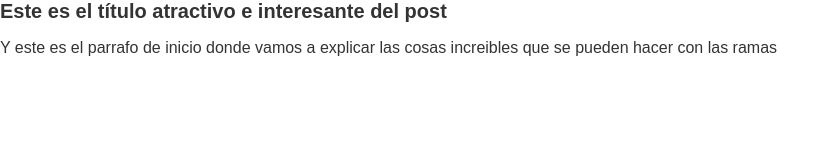
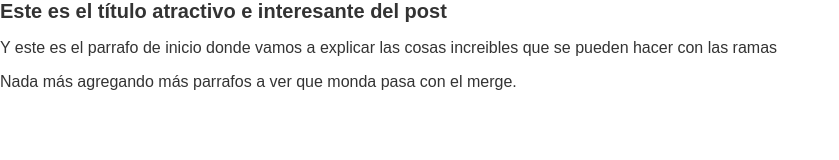
Before and after one commit to CristianMaVa/hyperblog, a plain HTML site: page index.html in a window 1280 px wide. Shown: the whole page, without its empty margins (0-839 px from the left). Drawn offline with Linux system fonts and the light colour scheme.

Commit message:
Agregar parrafo

```diff
--- a/index.html
+++ b/index.html
@@ -12,6 +12,9 @@
                     donde vamos a explicar las cosas
                     increibles que se pueden hacer
                     con las ramas</p>
+                <p>Nada más agregando más parrafos a ver
+                    que monda pasa con el merge.
+                </p>
             </div>
         </div>
     </body>
```
